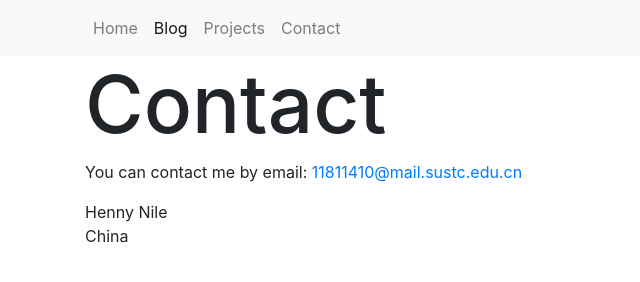
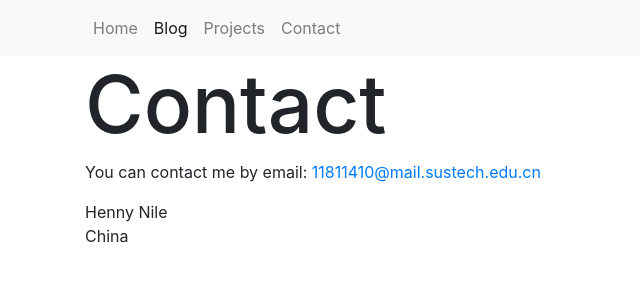
Before and after one commit to HennyNile/HennyNile.github.io, a plain HTML site: page contact/index.html in a window 1280 px wide. Shown: the full height of the page, 0-640 px from the left. Drawn offline with nearby package versions, Linux system fonts and the light colour scheme.

Commit message:
Update index.html

```diff
--- a/contact/index.html
+++ b/contact/index.html
@@ -30,7 +30,7 @@
         <h1 class="title">Contact</h1>
 
         <p>
-            You can contact me by email: <a href="mailto:11811410@mail.sustc.edu.cn">11811410@mail.sustc.edu.cn</a>
+            You can contact me by email: <a href="mailto:11811410@mail.sustech.edu.cn">11811410@mail.sustech.edu.cn</a>
         </p>
 
         <p>
```
